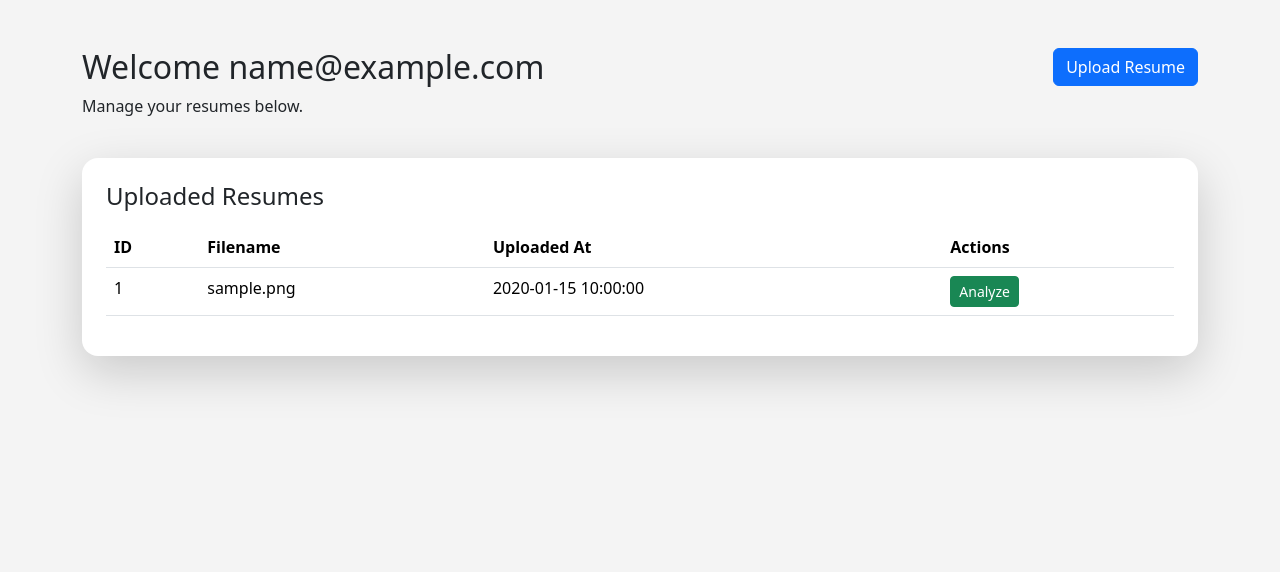
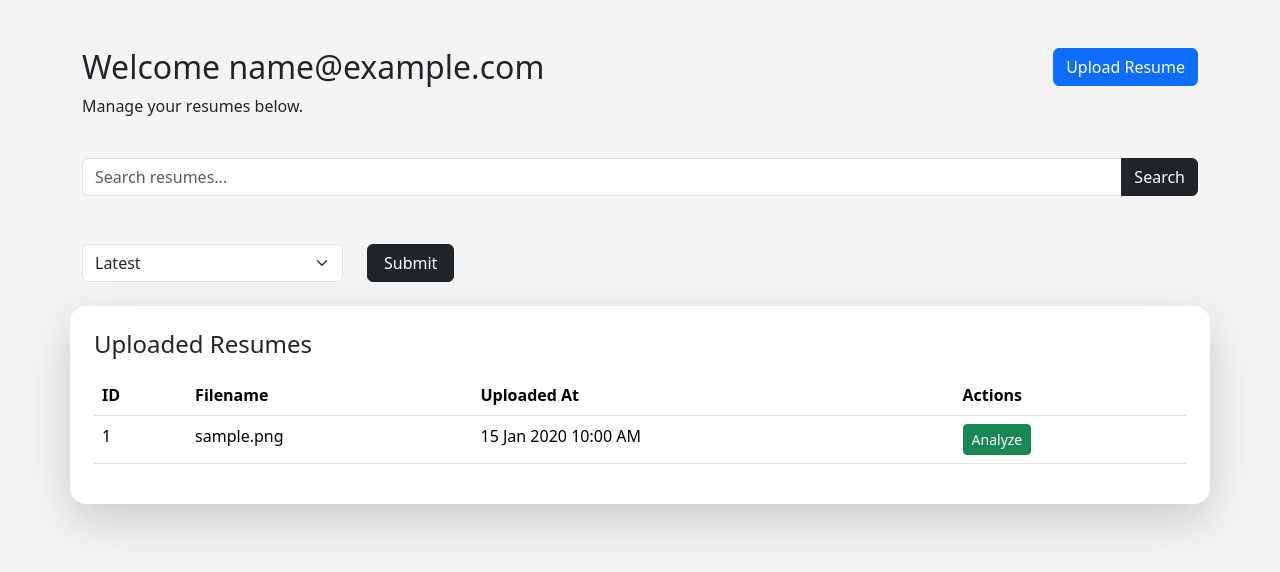
Before and after one commit to AmeyDhuri/ai_resume_analyzer, a Flask app: page /dashboard in a window 1280 px wide. Shown: the part 56-628 px from the top of the page. Run offline with Flask 3, Linux system fonts and the light colour scheme; the visitor is signed in with stand-in values (Sample User, id 1); tables that the repository leaves empty hold one stand-in row (values such as "Sample post").

Commit message:
added searching and filtering

```diff
--- a/app/main/routes.py
+++ b/app/main/routes.py
@@ -66,9 +66,22 @@ def dashboard():
 
    user = User.query.filter_by(email=email).first()
 
-   resumes = Resume.query.filter_by(user_id=user.id).all()
+   search = request.args.get("search", "")
 
-   return render_template("dashboard.html", email=email, resumes=resumes)
+   sort = request.args.get("sort", "lastest")
+
+   resumes_query = Resume.query.filter_by(user_id=user.id)
+
+   if search:
+      resumes_query = resumes_query.filter(Resume.original_filename.ilike(f"%{search}%"))
+
+   if sort == "oldest":
+      resumes = resumes_query.order_by(Resume.uploaded_at.asc()).all()
+
+   else:
+      resumes = resumes_query.order_by(Resume.uploaded_at.desc()).all()
+
+   return render_template("dashboard.html", email=email, resumes=resumes, search=search)
 
 
 @main_bp.route("/upload-resume", methods=["GET", "POST"])
--- a/app/static/style.css
+++ b/app/static/style.css
@@ -5,3 +5,11 @@ body {
 .card {
     border-radius: 12px;
 }
+
+.btn-success {
+    transition: 0.2s ease;
+}
+
+.btn-success:hover {
+    transform: scale(1.05);
+}
--- a/app/templates/dashboard.html
+++ b/app/templates/dashboard.html
@@ -33,7 +33,41 @@ Dashboard
 
 </div>
 
-<div class="card shadow-lg border-0 p-4 rounded-4">
+<form method="GET" action="{{ url_for('main.dashboard') }}" class=" row g-3 mb-5">
+    <div class="input-group">
+            <input type="text" name="search" class="form-control" placeholder="Search resumes..." value="{{ search }}">
+            <button class="btn btn-dark">Search</button>
+    </div>
+</form>
+
+<form method="GET" class="mb-4">
+        <div class="row">
+                <div class="col-md-3">
+                        <select name="sort" class="form-select">
+                                <option value="latest"
+                                    {% if sort == "latest" %}
+                                        selected
+                                    {% endif %}
+                                >
+                                    Latest
+                                </option>
+                                <option value="oldest"
+                                    {% if sort == "oldest" %}
+                                        selected
+                                    {% endif %}
+                                >
+                                    Oldest
+                                </option>
+                        </select>
+                </div>
+        <div class="col-md-1">
+            <button type="submit" class="btn btn-dark px-3 py-1.5">
+                Submit
+            </button>
+        </div>
+</form>
+
+<div class="card shadow-lg border-0 p-4 rounded-4 mt-4">
 
     <h4 class="mb-3">
         Uploaded Resumes
@@ -69,7 +103,7 @@ Dashboard
                     </td>
 
                     <td>
-                        {{ resume.uploaded_at }}
+                        {{ resume.uploaded_at.strftime('%d %b %Y %I:%M %p') }}
                     </td>
 
                     <td>
@@ -88,7 +122,19 @@ Dashboard
 
     {% else %}
 
-    <div class="alert alert-info"> No resumes uploaded yet. </div>
+    <div class="alert alert-info">
+
+        {% if search %}
+
+            No resumes found for "{{ search }}"
+
+        {% else %}
+
+            No resumes uploaded yet.
+
+        {% endif %}
+
+    </div>
 
     {% endif %}
 
--- a/run.py
+++ b/run.py
@@ -12,4 +12,4 @@ logging.basicConfig(
 app = create_app()
 
 if __name__ == "__main__":
-    app.run()
+    app.run(debug=True)
```
Also changed, not shown: app/templates/resume_analysis.html (+8 -12 lines), app/resume/service.py (line endings or trailing spaces).
